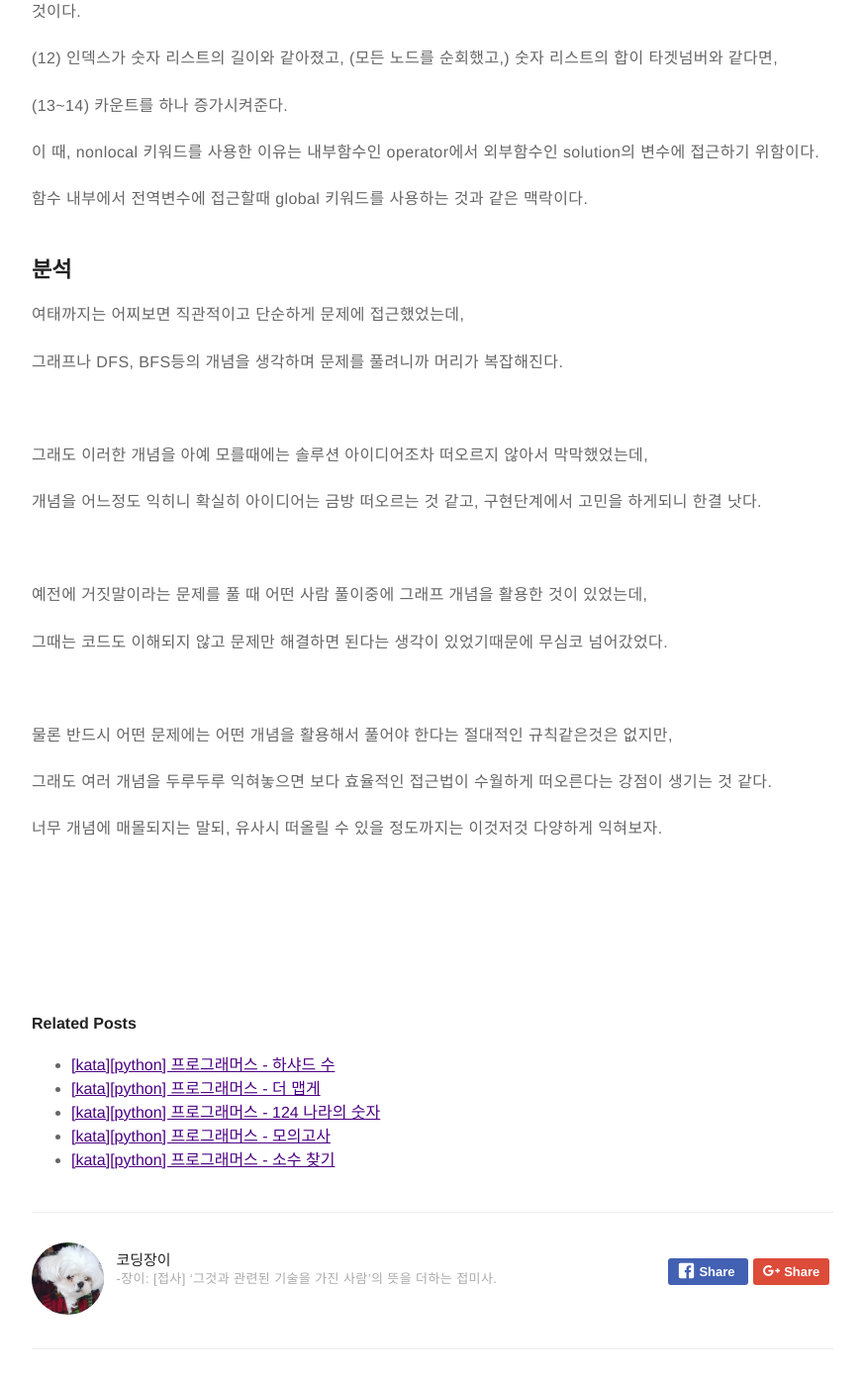
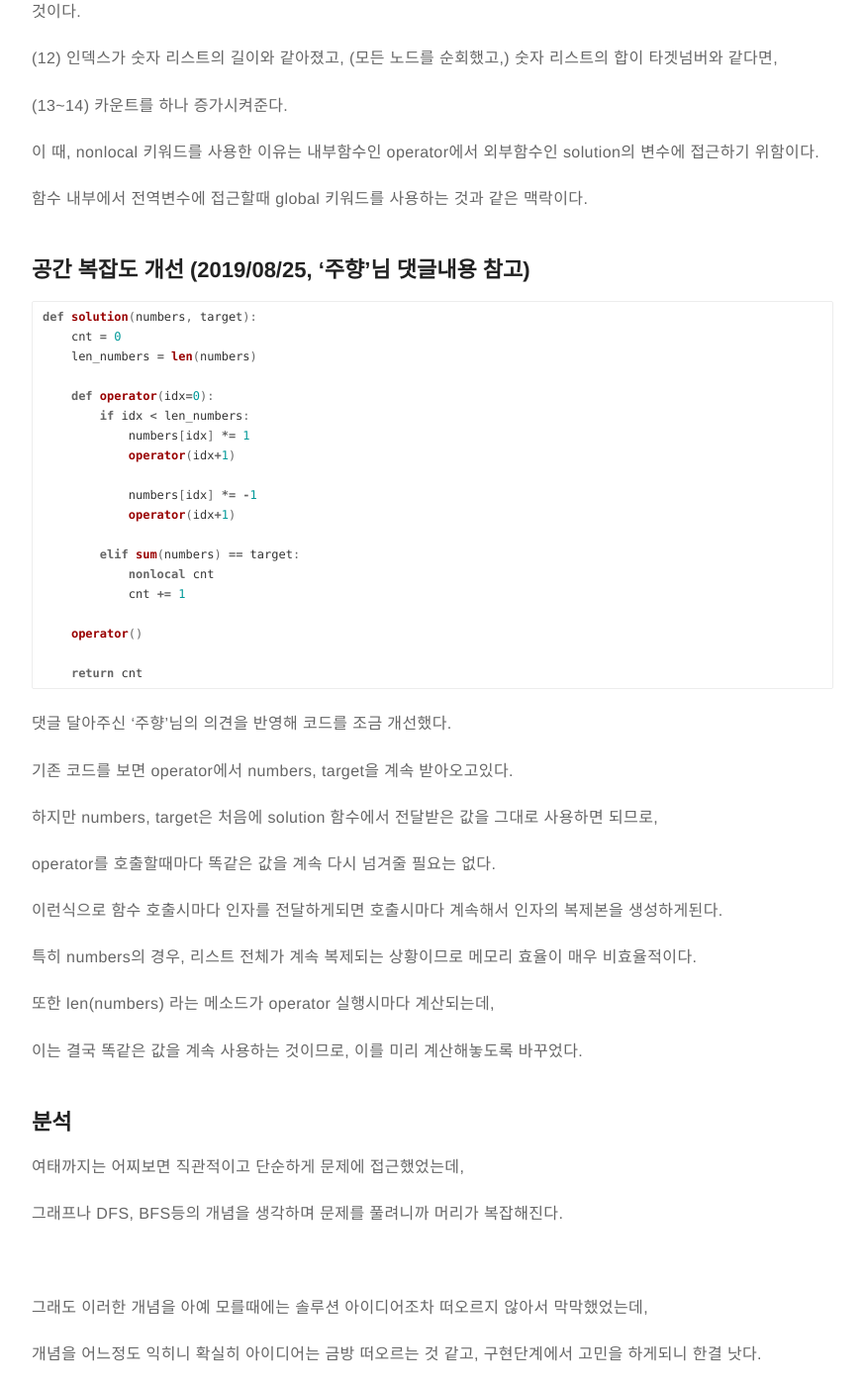
Before and after one commit to itholic/itholic.github.io, a Jekyll site: the page built from _posts/kata/2019-02-06-kata-target-number.md, in a window 1280 px wide and 1400 px high, scrolled down 2766 px. Shown: the whole window at 99% size, without its empty margins (203-1076 px from the left). Built offline with Jekyll 4.4.1, drawn with Linux system fonts in a browser that asks for light colours; comment, search, counter and statistics services are not loaded; some of the changed text lies outside the part shown.

Commit message:
[update] target number - spatial refactoring

````diff
--- a/_posts/kata/2019-02-06-kata-target-number.md
+++ b/_posts/kata/2019-02-06-kata-target-number.md
@@ -115,6 +115,48 @@ n개의 음이 아닌 정수가 있습니다.
 함수 내부에서 전역변수에 접근할때 global 키워드를 사용하는 것과 같은 맥락이다.
 
 
+## 공간 복잡도 개선 (2019/08/25, '주향'님 댓글내용 참고)
+
+```python
+def solution(numbers, target):
+    cnt = 0
+    len_numbers = len(numbers)
+
+    def operator(idx=0):
+        if idx < len_numbers:
+            numbers[idx] *= 1
+            operator(idx+1)
+
+            numbers[idx] *= -1
+            operator(idx+1)
+
+        elif sum(numbers) == target:
+            nonlocal cnt
+            cnt += 1
+
+    operator()
+
+    return cnt
+```
+
+댓글 달아주신 '주향'님의 의견을 반영해 코드를 조금 개선했다.
+
+기존 코드를 보면 operator에서 numbers, target을 계속 받아오고있다.
+
+하지만 numbers, target은 처음에 solution 함수에서 전달받은 값을 그대로 사용하면 되므로,
+
+operator를 호출할때마다 똑같은 값을 계속 다시 넘겨줄 필요는 없다.
+
+이런식으로 함수 호출시마다 인자를 전달하게되면 호출시마다 계속해서 인자의 복제본을 생성하게된다.
+
+특히 numbers의 경우, 리스트 전체가 계속 복제되는 상황이므로 메모리 효율이 매우 비효율적이다.
+
+또한 len(numbers) 라는 메소드가 operator 실행시마다 계산되는데,
+
+이는 결국 똑같은 값을 계속 사용하는 것이므로, 이를 미리 계산해놓도록 바꾸었다.
+
+
+
 ## 분석
 
 여태까지는 어찌보면 직관적이고 단순하게 문제에 접근했었는데,
@@ -140,3 +182,17 @@ n개의 음이 아닌 정수가 있습니다.
 그래도 여러 개념을 두루두루 익혀놓으면 보다 효율적인 접근법이 수월하게 떠오른다는 강점이 생기는 것 같다.
 
 너무 개념에 매몰되지는 말되, 유사시 떠올릴 수 있을 정도까지는 이것저것 다양하게 익혀보자.
+
+<br/>
+
++ 내용추가 (2019/08/25)
+
+거의 반년 전에 작성한 코드여서 까맣게 잊고 있었는데,
+
+주향님께서 댓글로 피드백을 주신 덕분에 예전에 짰던 코드를 리팩토링할 기회가 생겼다.
+
+이렇게 피드백을 받으니 그것을 개선하는 과정에서 정말 도움이 많이 되고 감사한 마음이 들었다.
+
+여태까지는 다른 사람의 작업에서 개선사항이 발견되어도 귀찮아서 그냥 넘어갔었는데,
+
+짧막하게나마 한줄씩이라도 피드백을 주는 습관을 들여야겠다!
````
